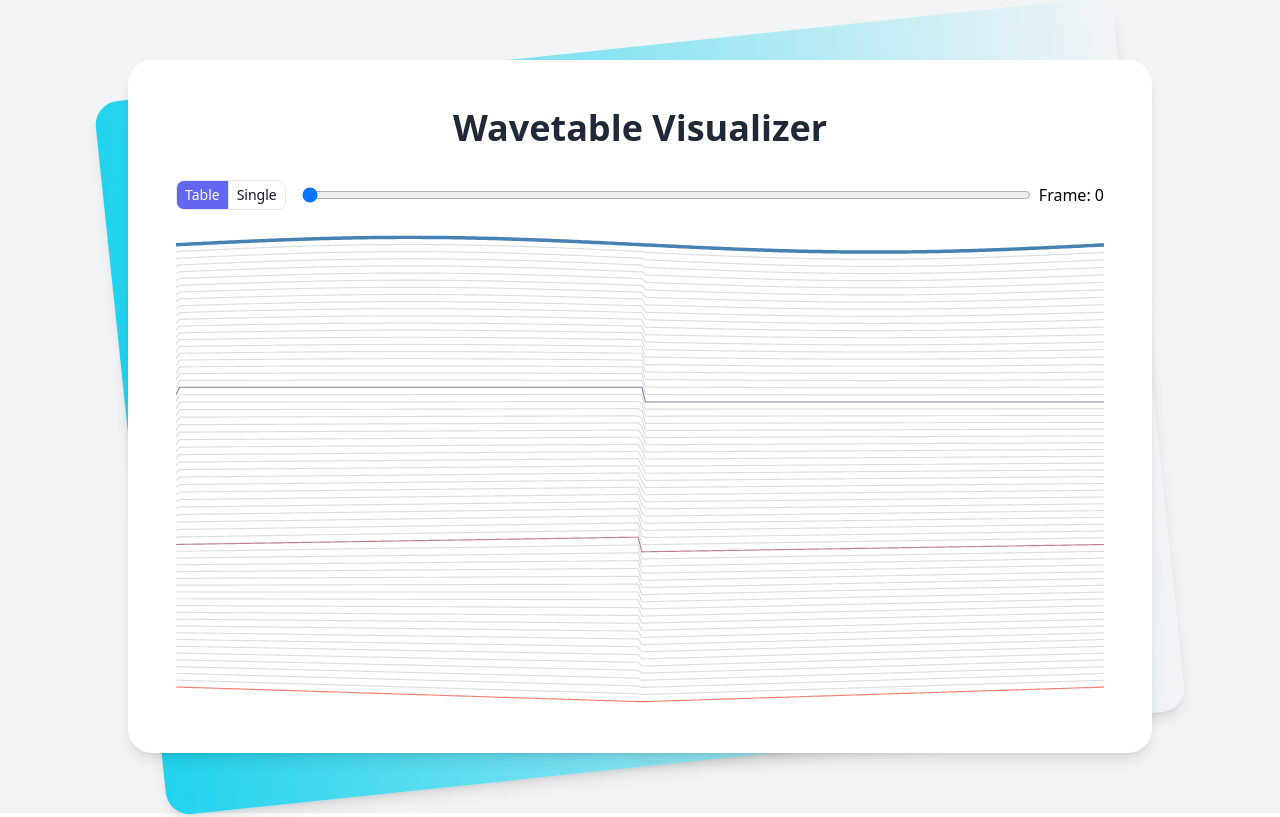
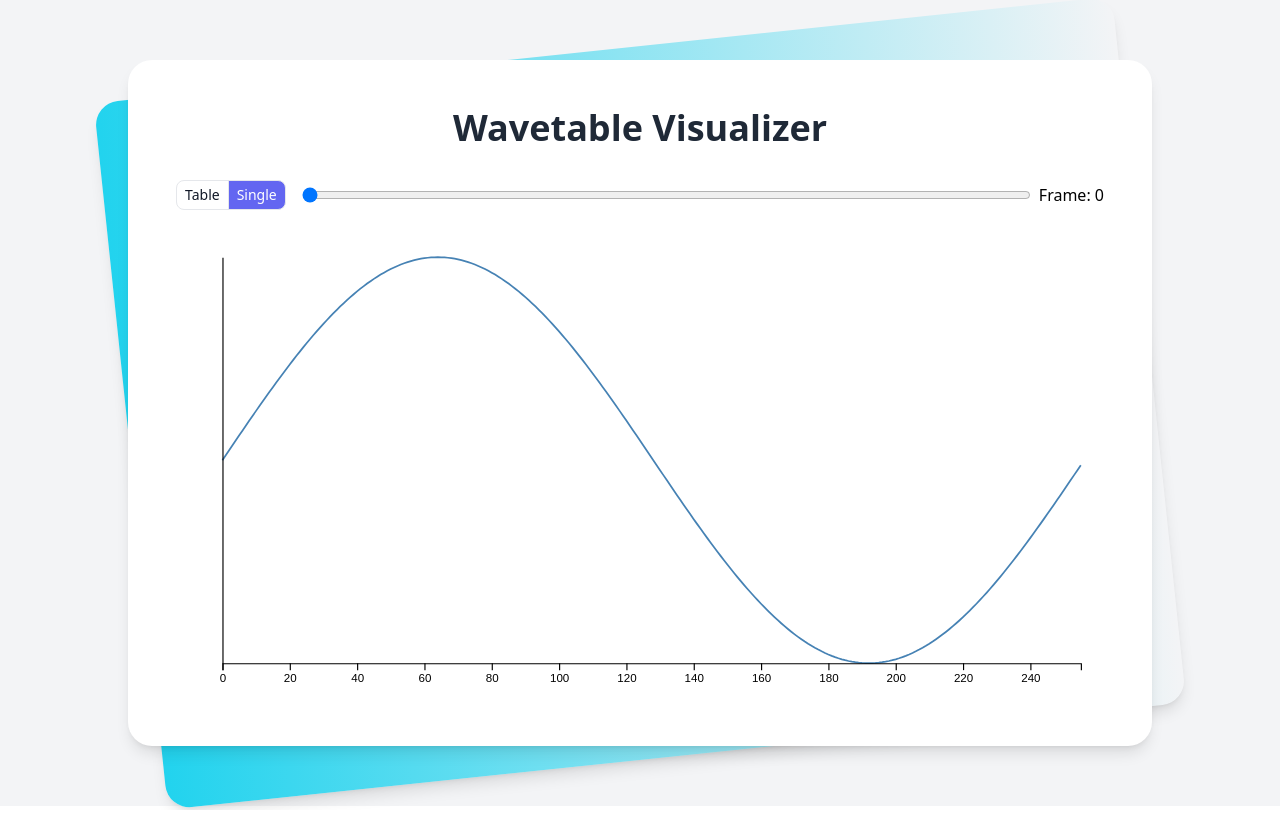
Before and after one commit to dcosson/wavetable-builder, a React (Vite) app: page / in a window 1280 px wide. Built offline with nearby package versions, Linux system fonts and the light colour scheme.

Commit message:
start splitting up code for readibility

```diff
--- /dev/null
+++ b/src/SingleWaveformChart.tsx
@@ -0,0 +1,73 @@
+import React, { useRef, useEffect } from 'react';
+import type { WaveformData } from './wavetableUtils';
+import * as d3 from 'd3';
+
+interface SingleWaveformChartProps {
+  width?: number;
+  height?: number;
+  data: WaveformData,
+  lineColor?: string,
+  hideChart?: boolean,
+}
+
+const SingleWaveformChart: React.FC<SingleWaveformChartProps> = ({
+  width = 800,
+  height = 400,
+  data,
+  lineColor = 'grey',
+  hideChart = false,
+}) => {
+  const singleWaveformRef = useRef<SVGSVGElement>(null);
+  const margin = { top: 20, right: 20, bottom: 30, left: 40 };
+
+  useEffect(() => {
+    if (!data) {
+      return
+    }
+    renderSingleWaveform();
+  }, [hideChart, data]);
+
+  const renderSingleWaveform = () => {
+    if (!singleWaveformRef.current) {
+      return;
+    }
+    const svg = d3.select(singleWaveformRef.current);
+    svg.selectAll("*").remove();
+
+    const xScale = d3.scaleLinear()
+      .domain([0, data.length - 1])
+      .range([margin.left, width - margin.right]);
+
+    const yScale = d3.scaleLinear()
+      .domain([-1, 1])
+      .range([height - margin.bottom, margin.top]);
+
+    const line = d3.line<number>()
+      .x((_, i) => xScale(i))
+      .y(d => yScale(d));
+
+    svg.append('path')
+      .datum(data)
+      .attr('fill', 'none')
+      .attr('stroke', lineColor)
+      .attr('stroke-width', 1.5)
+      .attr('d', line);
+
+    svg.append('g')
+      .attr('transform', `translate(0,${height - margin.bottom})`)
+      .call(d3.axisBottom(xScale));
+
+    svg.append('g')
+      .attr('transform', `translate(${margin.left},0)`)
+      .call(d3.axisLeft(yScale).tickFormat(_ => '').tickSize(0));
+  };
+
+  return (
+    <>
+      {!hideChart &&
+        <svg ref={singleWaveformRef} viewBox={`0 0 ${width} ${height}`}></svg>}
+    </>
+  );
+};
+
+export default SingleWaveformChart;
--- /dev/null
+++ b/src/WavetableCreator.tsx
@@ -0,0 +1,22 @@
+import React, { useRef, useEffect, useState } from 'react';
+import type { WaveShapeKeyframe, Wavetable, WaveShape } from './wavetableUtils';
+import { generateWavetable } from './wavetableUtils';
+import ButtonGroup from './ButtonGroup';
+import * as d3 from 'd3';
+
+interface WavetableCreatorProps {
+  width?: number;
+  height?: number;
+  waveTableFrames?: number;
+  samplesPerFrame?: number;
+  keyframes: WaveShapeKeyframe[];
+}
+
+const WavetableCreator: React.FC<WavetableCreatorProps> = ({ }) => {
+  return (
+    <div>
+    </div >
+  );
+};
+
+export default WavetableCreator;
--- a/src/WavetableVisualizer.tsx
+++ b/src/WavetableVisualizer.tsx
@@ -2,6 +2,7 @@ import React, { useRef, useEffect, useState } from 'react';
 import type { WaveShapeKeyframe, Wavetable } from './wavetableUtils';
 import { generateWavetable } from './wavetableUtils';
 import ButtonGroup from './ButtonGroup';
+import SingleWaveformChart from './SingleWaveformChart';
 import * as d3 from 'd3';
 
 type ChartType = 'single' | 'table';
@@ -21,13 +22,11 @@ const WavetableSynthVisualizer: React.FC<WavetableSynthVisualizerProps> = ({
   samplesPerFrame = 256,
   keyframes,
 }) => {
-  const singleWaveformRef = useRef<SVGSVGElement>(null);
   const surfacePlotRef = useRef<SVGSVGElement>(null);
   const [wavetable, setWavetable] = useState<Wavetable>([]);
   const [selectedFrame, setSelectedFrame] = useState(0);
-  const [selectedChartType, setSelectedChartType] = useState<ChartType>('table');
+  const [selectedChartType, setSelectedChartType] = useState<ChartType>('single');
 
-  const margin = { top: 20, right: 20, bottom: 30, left: 40 };
   const minLineWidth = 1;
   const maxLineWidth = 3;
 
@@ -57,47 +56,11 @@ const WavetableSynthVisualizer: React.FC<WavetableSynthVisualizerProps> = ({
       return
     }
 
-    if (selectedChartType == 'single') {
-      renderSingleWaveform(selectedFrame);
-    } else {
+    if (selectedChartType == 'table') {
       renderSurfacePlot(selectedFrame);
     }
   }, [wavetable, selectedFrame, selectedChartType]);
 
-
-  const renderSingleWaveform = (frameIndex: number) => {
-    if (!singleWaveformRef.current) return;
-
-    const svg = d3.select(singleWaveformRef.current);
-    svg.selectAll("*").remove();
-
-    const xScale = d3.scaleLinear()
-      .domain([0, samplesPerFrame - 1])
-      .range([margin.left, width - margin.right]);
-
-    const yScale = d3.scaleLinear()
-      .domain([-1, 1])
-      .range([height - margin.bottom, margin.top]);
-
-    const line = d3.line<number>()
-      .x((_, i) => xScale(i))
-      .y(d => yScale(d));
-
-    svg.append('path')
-      .datum(wavetable[frameIndex])
-      .attr('fill', 'none')
-      .attr('stroke', colorScale(frameIndex / waveTableFrames))
-      .attr('stroke-width', 1.5)
-      .attr('d', line);
-
-    svg.append('g')
-      .attr('transform', `translate(0,${height - margin.bottom})`)
-      .call(d3.axisBottom(xScale));
-
-    svg.append('g')
-      .attr('transform', `translate(${margin.left},0)`)
-      .call(d3.axisLeft(yScale).tickFormat(_ => '').tickSize(0));
-  };
 
   const renderSurfacePlot = (selectedFrame: number) => {
     if (!surfacePlotRef.current) return;
@@ -178,8 +141,13 @@ const WavetableSynthVisualizer: React.FC<WavetableSynthVisualizerProps> = ({
       </div >
 
       <div className={'flex min-w-0'}>
-        {selectedChartType == 'single' &&
-          <svg ref={singleWaveformRef} viewBox={`0 0 ${width} ${height}`}></svg>}
+        <SingleWaveformChart
+          data={wavetable[selectedFrame]}
+          width={width}
+          height={height}
+          lineColor={colorScale(selectedFrame / waveTableFrames)}
+          hideChart={selectedChartType != 'single'}
+        />
         {selectedChartType == 'table' &&
           <svg ref={surfacePlotRef} width={'100%'} height={'100%'} viewBox={`0 ${-1 * maxLineWidth} ${width} ${height + 2 * maxLineWidth}`}></svg>}
       </div>
```
